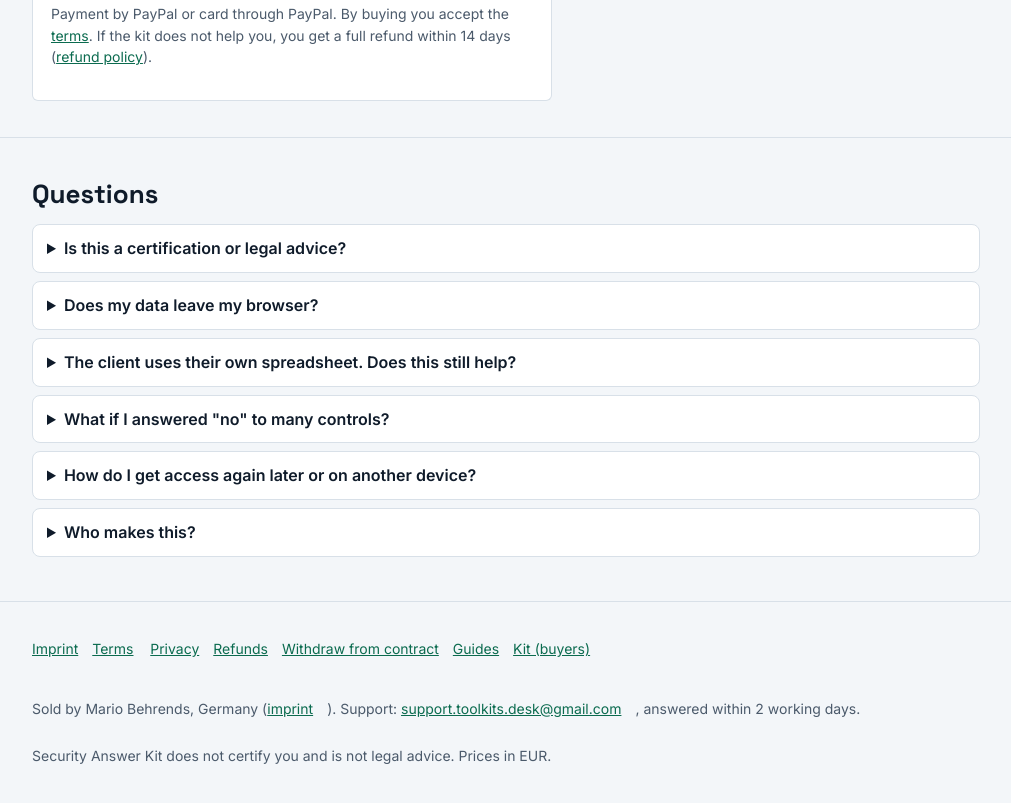
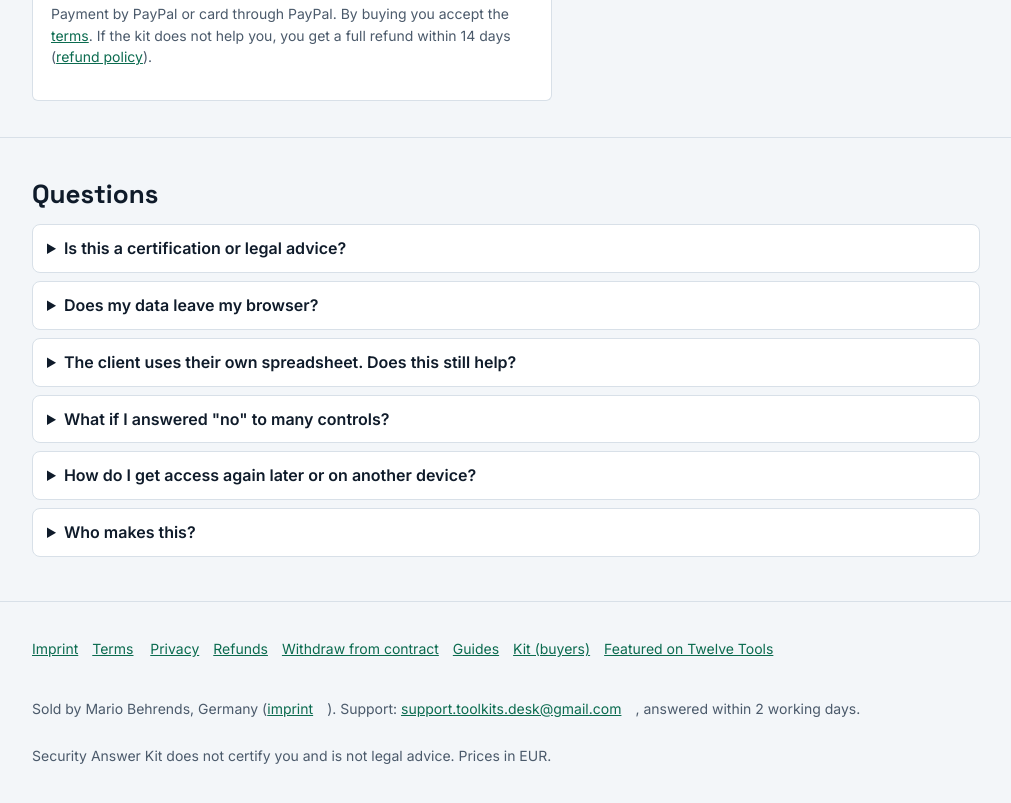
Before and after one commit to mayo1-debug/noble-venture-03, a plain HTML site: page index.html in a window 1280 px wide. Shown: the part 6204-7007 px from the top of the page, without its empty margins (134-1145 px from the left). Drawn offline with Linux system fonts and the light colour scheme.

Commit message:
sync site from fc94483

```diff
--- a/index.html
+++ b/index.html
@@ -115,7 +115,7 @@
 </section>
 
 <footer><div class="wrap">
-  <a href="legal/imprint.html">Imprint</a><a href="legal/terms.html">Terms</a><a href="legal/privacy.html">Privacy</a><a href="legal/refund.html">Refunds</a><a href="legal/withdraw.html">Withdraw from contract</a><a href="guides/">Guides</a><a href="kit/">Kit (buyers)</a>
+  <a href="legal/imprint.html">Imprint</a><a href="legal/terms.html">Terms</a><a href="legal/privacy.html">Privacy</a><a href="legal/refund.html">Refunds</a><a href="legal/withdraw.html">Withdraw from contract</a><a href="guides/">Guides</a><a href="kit/">Kit (buyers)</a><a href="https://twelve.tools" target="_blank" rel="noopener">Featured on Twelve Tools</a>
   <p>Sold by Mario Behrends, Germany (<a href="legal/imprint.html">imprint</a>). Support: <a href="mailto:support.toolkits.desk@gmail.com">support.toolkits.desk@gmail.com</a>, answered within 2 working days.</p>
   <p>Security Answer Kit does not certify you and is not legal advice. Prices in EUR.</p>
 </div></footer>
```
